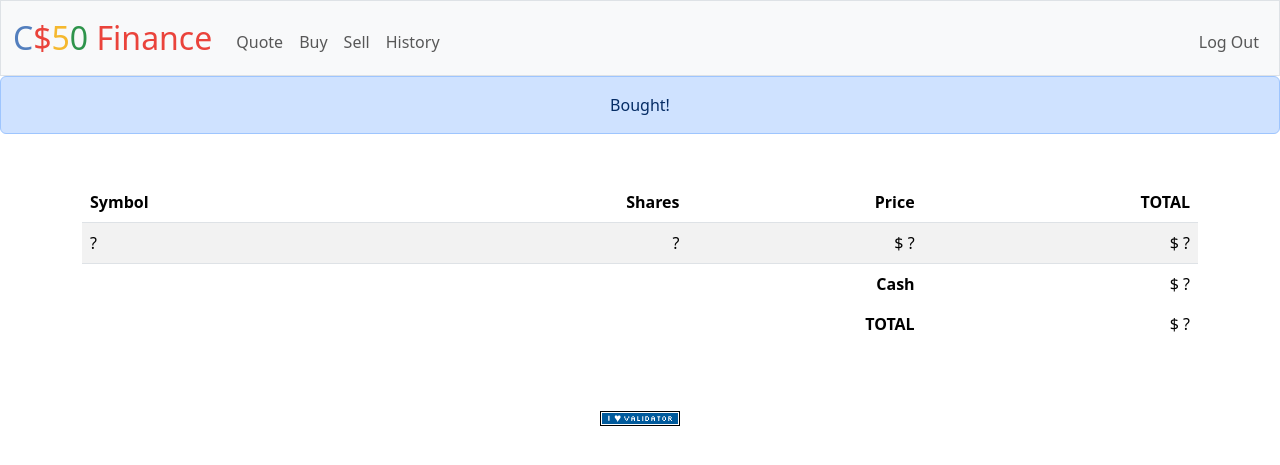
After one commit to jolien21/finance, a Flask app: template templates/index.html in a window 1280 px wide. The commit adds this page. Shown: the top 465 px of the page. Run offline with Flask 3, Linux system fonts and the light colour scheme; the template is opened without the code that fills it, so the values that code supplies are empty; some libraries are stand-ins or nearby versions.

Commit message:
alter buy to log transaction

```diff
--- a/app.py
+++ b/app.py
@@ -6,7 +6,7 @@ from flask import Flask, flash, redirect, render_template, request, session
 from flask_session import Session
 from werkzeug.security import check_password_hash, generate_password_hash
 
-from helpers import apology, login_required, lookup, usd
+from helpers import apology, login_required, lookup, usd, get_current_date, get_current_time
 
 # Configure application
 app = Flask(__name__)
@@ -40,7 +40,8 @@ def after_request(response):
 @login_required
 def index():
     """Show portfolio of stocks"""
-    return apology("TODO")
+
+    return render_template("index.html")
 
 
 @app.route("/buy", methods=["GET", "POST"])
@@ -51,44 +52,64 @@ def buy():
         #make shure stock's symbol exists or field is not empty
         symbol = request.form.get("symbol")
         if not symbol or lookup(symbol) is None:
-            return apology("symbol error", 403)
+            return apology("Invalid symbol. Pleas enter a valid stock symbol", 403)
 
         #get shares and check if it positive
         shares = float(request.form.get("shares"))
         if not shares or float(shares) < 0:
-            return apology("share error", 403)
+            return apology("Invalid number of shares. Please enter a positive number", 403)
 
         dict_lookup = lookup(symbol)
         stock_price = dict_lookup["price"]
-
-        conn = get_db_connection()
-        cursor = conn.cursor()
+        stock_name = dict_lookup["name"]
+        stock_symbol = dict_lookup["symbol"]
 
         try:
-            if "user_id" in session:
-                user_id = session["user_id"]
-                cursor.execute(
-                    "SELECT cash FROM users WHERE id = ?", (user_id,)
-                )
-                user_balance_row = cursor.fetchone()
+          conn = get_db_connection()
+          cursor = conn.cursor()
 
-                new_balance = user_balance_row[0]
+          if "user_id" in session:
+            user_id = session["user_id"]
+            cursor.execute("SELECT cash FROM users WHERE id = ?", (user_id,))
+            user_balance_row = cursor.fetchone()
 
-                if new_balance < (stock_price * shares):
-                    conn.close()
-                    return apology("not enough money on your account", 403)
+            new_balance = user_balance_row[0]
 
-                new_balance = new_balance - (stock_price * shares)
+            if new_balance < (stock_price * shares):
+              conn.close()
+              return apology("not enough money on your account", 403)
 
-                conn.execute("UPDATE users SET cash = ? WHERE id = ?", (new_balance, user_id))
-                conn.commit()
-                conn.close()
-                return redirect("/")
+            new_balance = new_balance - (stock_price * shares)
 
-            else:
-                return apology("user_id error", 403)
+            conn.execute("UPDATE users SET cash = ? WHERE id = ?", (new_balance, user_id))
+
+            #check for duplicates
+            try:
+              cursor.execute("INSERT INTO stocks (name, symbol) VALUES (?, ?)", (stock_name, stock_symbol))
+              conn.commit()
+            except sqlite3.IntegrityError:
+              print(f"Stock with symbol {stock_symbol} already exists.")
+
+            #Retrieve the stock ID
+            cursor.execute("SELECT id FROM stocks WHERE symbol = ?", (stock_symbol,))
+            stock_id_row = cursor.fetchone()
+            stock_id = stock_id_row[0]
+
+            #Log the transaction
+            sort = "buy"
+            current_time = get_current_time()
+            current_date = get_current_date()
+            conn.execute("INSERT INTO transactions (amount, type, buy_price, stock_id, user_id, time, date) VALUES (?, ?, ?, ?, ?, ?, ?)", (shares, sort, stock_price, stock_id, user_id, current_time, current_date))
+
+            conn.commit()
+            conn.close()
+            return redirect("/")
+
+          else:
+            return apology("user_id error", 403)
         finally:
-            conn.close()
+          conn.close()
+
     else:
         return render_template("buy.html")
 
--- /dev/null
+++ b/templates/index.html
@@ -0,0 +1,114 @@
+<!DOCTYPE html>
+
+<html lang="en">
+
+    <head>
+
+        <meta charset="utf-8">
+        <meta name="viewport" content="initial-scale=1, width=device-width">
+
+        <!-- http://getbootstrap.com/docs/5.3/ -->
+        <link href="https://cdn.jsdelivr.net/npm/bootstrap@5.3.3/dist/css/bootstrap.min.css" rel="stylesheet" integrity="sha384-QWTKZyjpPEjISv5WaRU9OFeRpok6YctnYmDr5pNlyT2bRjXh0JMhjY6hW+ALEwIH" crossorigin="anonymous">
+        <script src="https://cdn.jsdelivr.net/npm/bootstrap@5.3.3/dist/js/bootstrap.bundle.min.js" integrity="sha384-YvpcrYf0tY3lHB60NNkmXc5s9fDVZLESaAA55NDzOxhy9GkcIdslK1eN7N6jIeHz" crossorigin="anonymous"></script>
+
+        <!-- https://favicon.io/emoji-favicons/money-bag/ -->
+        <link href="/static/favicon.ico" rel="icon">
+
+        <link href="/static/styles.css" rel="stylesheet">
+
+        <title>C$50 Finance:
+    Portfolio
+</title>
+
+    </head>
+
+    <body>
+
+        <nav class="bg-light border navbar navbar-expand-md navbar-light">
+            <div class="container-fluid">
+                <a class="navbar-brand" href="/"><span class="blue">C</span><span class="red">$</span><span class="yellow">5</span><span class="green">0</span> <span class="red">Finance</span></a>
+                <button aria-controls="navbar" aria-expanded="false" aria-label="Toggle navigation" class="navbar-toggler" data-bs-target="#navbar" data-bs-toggle="collapse" type="button">
+                    <span class="navbar-toggler-icon"></span>
+                </button>
+                <div class="collapse navbar-collapse" id="navbar">
+
+                        <ul class="navbar-nav me-auto mt-2">
+                            <li class="nav-item"><a class="nav-link" href="/quote">Quote</a></li>
+                            <li class="nav-item"><a class="nav-link" href="/buy">Buy</a></li>
+                            <li class="nav-item"><a class="nav-link" href="/sell">Sell</a></li>
+                            <li class="nav-item"><a class="nav-link" href="/history">History</a></li>
+                        </ul>
+                        <ul class="navbar-nav ms-auto mt-2">
+                            <li class="nav-item"><a class="nav-link" href="/logout">Log Out</a></li>
+                        </ul>
+
+                </div>
+            </div>
+        </nav>
+
+
+            <header>
+                <div class="alert alert-primary mb-0 text-center" role="alert">
+                    Bought!
+                </div>
+            </header>
+
+
+        <main class="container py-5 text-center">
+
+    <table class="table table-striped">
+        <thead>
+            <tr>
+                <th class="text-start">Symbol</th>
+                <th class="text-end">Shares</th>
+                <th class="text-end">Price</th>
+                <th class="text-end">TOTAL</th>
+            </tr>
+        </thead>
+       <tbody>
+
+                <tr>
+                    <td class="text-start">?</td>
+                    <td class="text-end">?</td>
+                    <td class="text-end">$ ?</td>
+                    <td class="text-end">$ ?</td>
+                </tr>
+
+        </tbody>
+        <tfoot>
+            <tr>
+                <td class="border-0 fw-bold text-end" colspan="3">Cash</td>
+                <td class="border-0 text-end">$ ?</td>
+            </tr>
+            <tr>
+                <td class="border-0 fw-bold text-end" colspan="3">TOTAL</td>
+                <td class="border-0 w-bold text-end">$ ?</td>
+            </tr>
+        </tfoot>
+    </table>
+
+        </main>
+
+        <footer class="mb-5">
+            <form action="https://validator.w3.org/check" class="text-center" enctype="multipart/form-data" method="post" target="_blank">
+                <input name="doctype" type="hidden" value="HTML5">
+                <input name="fragment" type="hidden">
+                <input alt="Validate" src="/static/I_heart_validator.png" type="image"> <!-- https://validator.w3.org/ -->
+            </form>
+            <script>
+                document.addEventListener('DOMContentLoaded', function() {
+                    // Adapted from https://stackoverflow.com/a/10162353
+                    const html = '<!DOCTYPE ' +
+                    document.doctype.name +
+                    (document.doctype.publicId ? ' PUBLIC "' + document.doctype.publicId + '"' : '') +
+                    (!document.doctype.publicId && document.doctype.systemId ? ' SYSTEM' : '') +
+                    (document.doctype.systemId ? ' "' + document.doctype.systemId + '"' : '') +
+                    '>\n' + document.documentElement.outerHTML;
+                    document.querySelector('form[action="https://validator.w3.org/check"] > input[name="fragment"]').value = html;
+                });
+            </script>
+        </footer>
+
+    </body>
+
+</html>
--- a/templates/register.html
+++ b/templates/register.html
@@ -1,6 +1,6 @@
 {% extends "layout.html" %}
 
-{% block titile %}
+{% block title %}
   Register
 {% endblock %}
 
```
Also changed, not shown: helpers.py (+15 -0 lines), finance.db.
